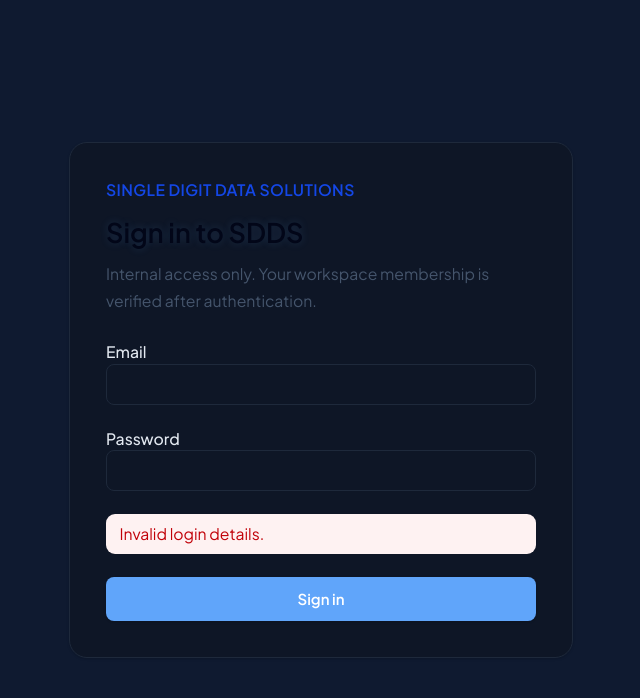
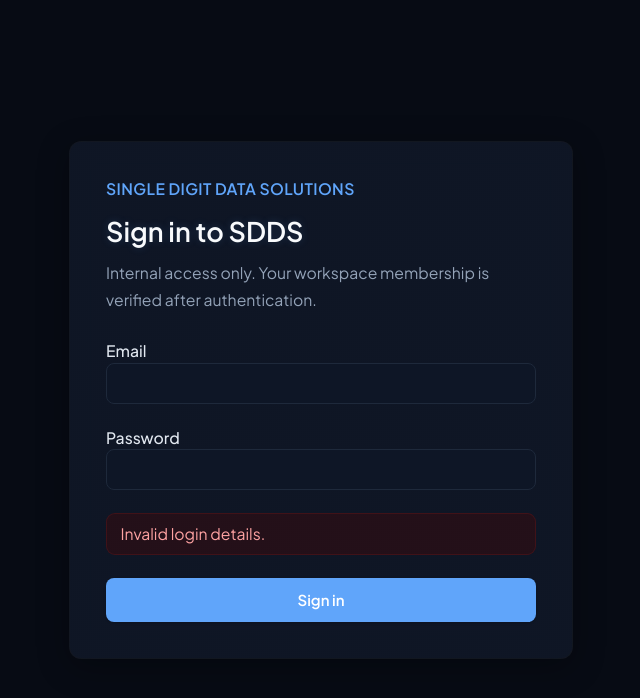
Before and after one commit to PulseInAir/SDDS-V2, a Next.js app: page /login in a window 1280 px wide. Both pictures are taken after typing "name@example.com", "Sample123" into the empty fields and a click on the button "Sign in". Shown: the top 698 px of the page, without its empty margins (319-959 px from the left). Built offline with nearby package versions, Linux system fonts and the light colour scheme; no server answers.

Commit message:
style: remodel login page to premium dark theme and glowing border spotlight

```diff
--- a/src/app/(auth)/login/LoginForm.tsx
+++ b/src/app/(auth)/login/LoginForm.tsx
@@ -41,7 +41,7 @@ export function LoginForm() {
         />
       </div>
       {state.error ? (
-        <p className="rounded-lg bg-red-50 px-3 py-2 text-sm text-red-700" role="alert">
+        <p className="rounded-lg bg-red-950/40 border border-red-900/30 px-3 py-2 text-sm text-red-300" role="alert">
           {state.error}
         </p>
       ) : null}
--- a/src/app/(auth)/login/page.tsx
+++ b/src/app/(auth)/login/page.tsx
@@ -22,19 +22,19 @@ export default async function LoginPage({
   const membershipError = params?.error === "workspace-membership-required";
 
   return (
-    <main className="flex min-h-screen items-center justify-center bg-slate-50 p-6">
-      <section className="w-full max-w-md rounded-2xl border border-slate-200 bg-white p-8 shadow-sm">
-        <p className="text-sm font-semibold uppercase tracking-wide text-blue-700">
+    <main className="flex min-h-screen items-center justify-center bg-surface-app p-6">
+      <section className="w-full max-w-md glow-card p-8 rounded-[var(--radius-panel)]">
+        <p className="text-sm font-semibold uppercase tracking-wide text-brand-500">
           Single Digit Data Solutions
         </p>
-        <h1 className="mt-3 text-2xl font-semibold text-slate-950">
+        <h1 className="mt-3 text-2xl font-semibold text-text-primary">
           Sign in to SDDS
         </h1>
-        <p className="mt-2 text-sm leading-6 text-slate-600">
+        <p className="mt-2 text-sm leading-6 text-text-muted">
           Internal access only. Your workspace membership is verified after authentication.
         </p>
         {membershipError ? (
-          <p className="mt-4 rounded-lg bg-amber-50 px-3 py-2 text-sm text-amber-800" role="alert">
+          <p className="mt-4 rounded-lg bg-amber-950/40 border border-amber-900/30 px-3 py-2 text-sm text-amber-300" role="alert">
             Your login is valid, but no active SDDS workspace membership was found.
           </p>
         ) : null}
```
